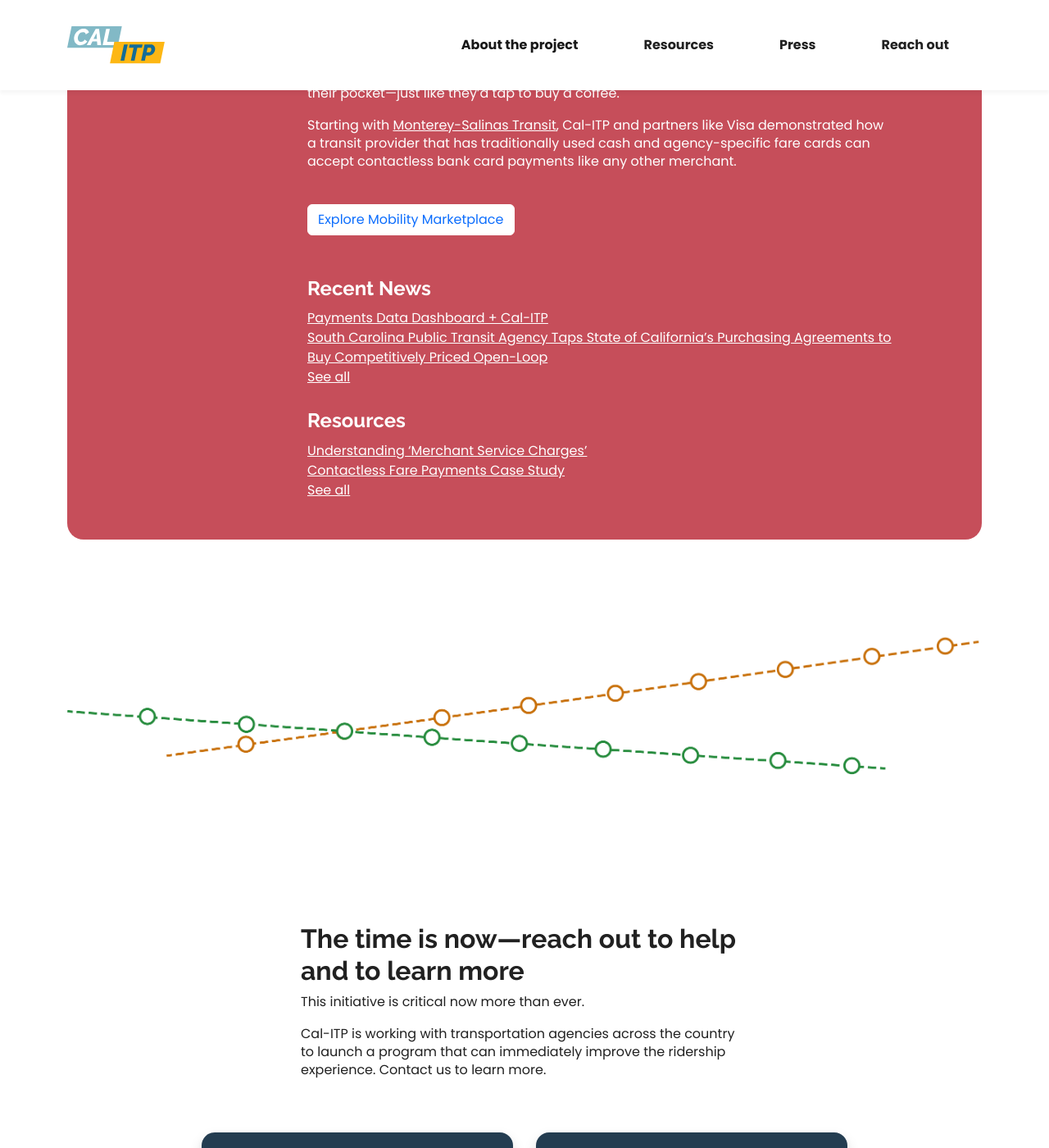
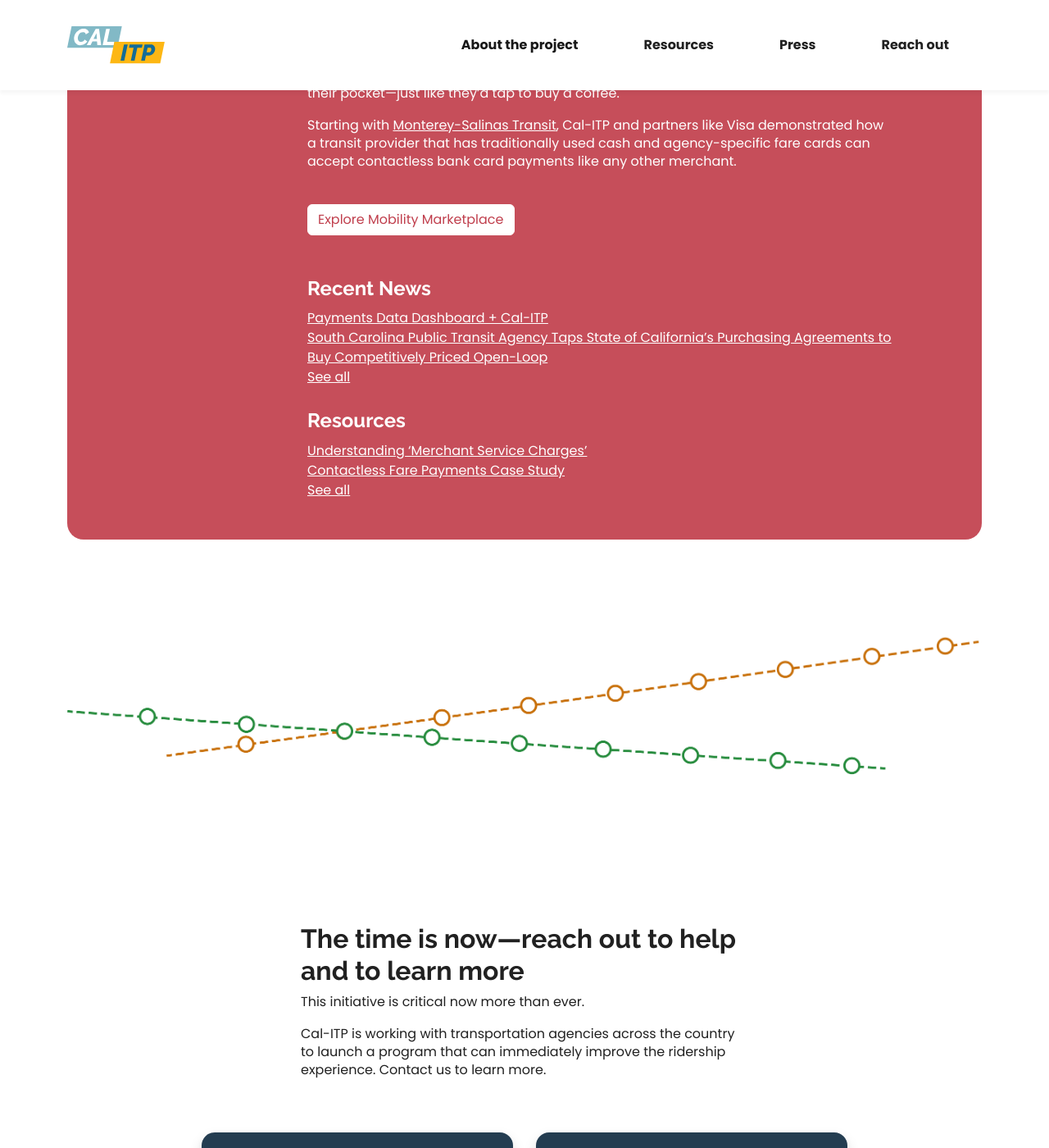
Before and after one commit to cal-itp/calitp.org, a Jekyll site: the page built from src/index.html, in a window 1280 px wide and 1400 px high, scrolled down 2313 px. Shown: the whole window at 82% size. Built offline with Jekyll 4.4.1, drawn with Linux system fonts in a browser that asks for light colours.

Commit message:
refactor(colors): use css color vars

```diff
--- a/src/_data/initiatives.yml
+++ b/src/_data/initiatives.yml
@@ -19,8 +19,9 @@
   button:
     text: Explore Mobility Marketplace
     url: https://camobilitymarketplace.org
+    class: text-red-4
 - tag: Benefits
-  slug: benefits
+  slug: benefitsd
   id: automating-customer-discounts
   active: ""
   headline: Automating customer discounts
@@ -44,6 +45,7 @@
   button:
     text: Explore Mobility Marketplace
     url: https://camobilitymarketplace.org
+    class: text-primary-blue
 - tag: GTFS
   slug: gtfs
   id: standardizing-trip-quality
@@ -65,3 +67,4 @@
   button:
     text: Explore Mobility Marketplace
     url: https://camobilitymarketplace.org
+    class: text-purple-4
--- a/src/_includes/initiatives.html
+++ b/src/_includes/initiatives.html
@@ -48,7 +48,7 @@
               </p>
             {% endfor %}
             <div class="d-grid d-md-block">
-              <a href="{{ initiative.button.url }}" class="btn btn-secondary bg-white border-white text-primary mt-4 mb-4">{{ initiative.button.text }}</a>
+              <a href="{{ initiative.button.url }}" class="btn btn-secondary bg-white border-white mt-4 mb-4 {{ initiative.button.class }}">{{ initiative.button.text }}</a>
             </div>
           </div>
         </div>
--- a/src/stylesheets/main.css
+++ b/src/stylesheets/main.css
@@ -51,6 +51,18 @@
 li {
   font-size: 16px;
   line-height: 140%;
+}
+
+.text-red-4 {
+  color: var(--calitp-red-4);
+}
+
+.text-primary-blue {
+  color: var(--calitp-primary-blue);
+}
+
+.text-purple-4 {
+  color: var(--calitp-purple-4);
 }
 
 main.container {
```
